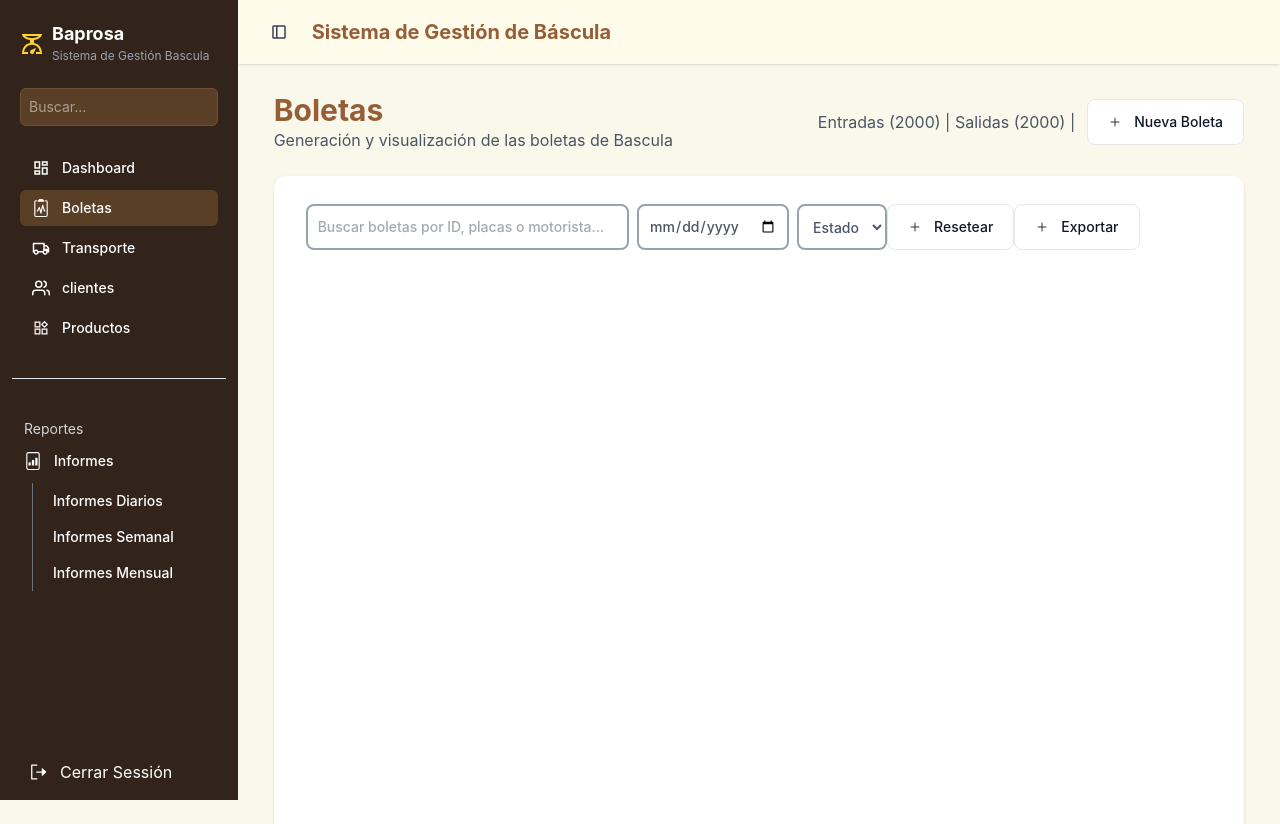
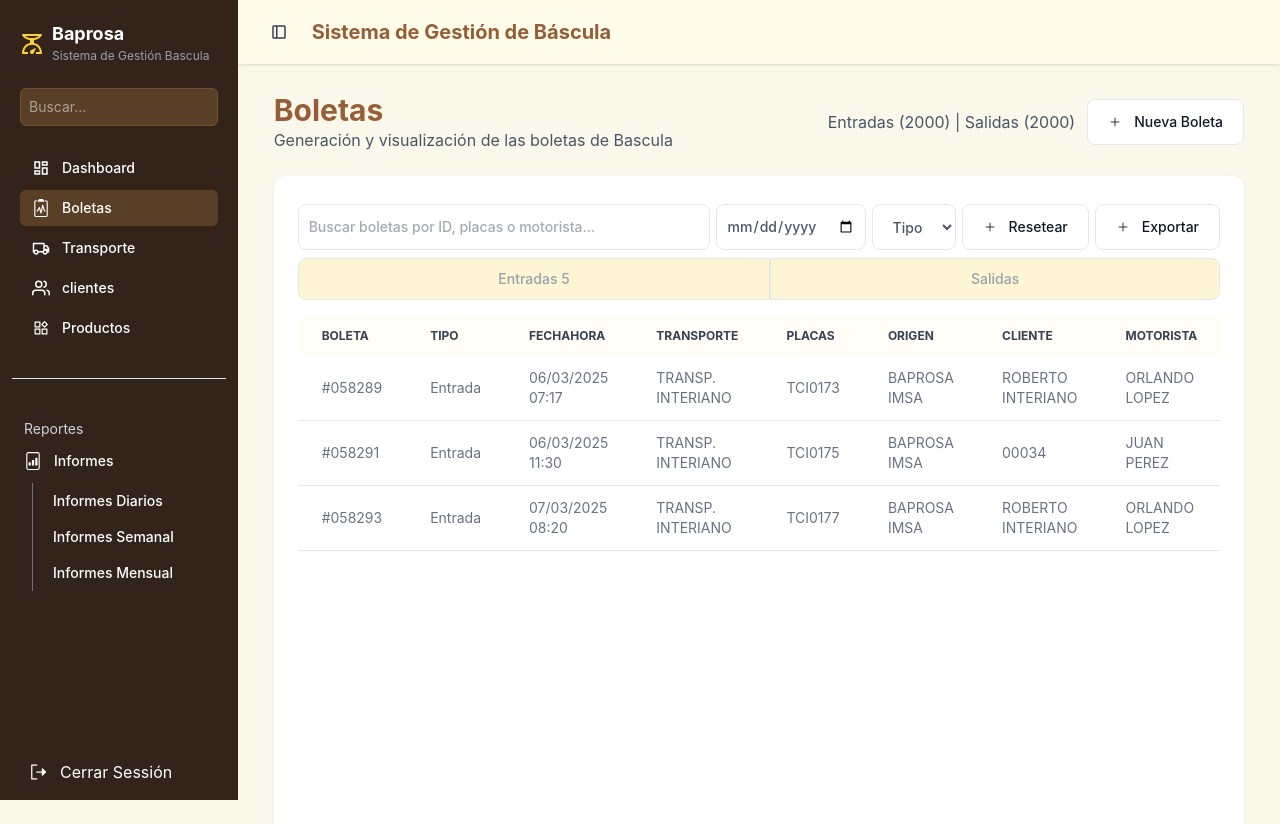
Before and after one commit to LuisSalgadoAlz/BasculaBP, a React (Vite) app in the folder BASCULA/: page /Boletas in a window 1280 px wide. Built offline with nearby package versions, Linux system fonts and the light colour scheme; sample sign-in values are in the browser's storage.

Commit message:
feat: creacion de componentes de la vista de boletas

```diff
--- a/BASCULA/src/components/buttons.jsx
+++ b/BASCULA/src/components/buttons.jsx
@@ -6,7 +6,7 @@ const ButtonAdd = ({ name, fun }) => {
       <button
         type="button"
         onClick={fun}
-        class="px-5 py-3  text-sm font-medium text-gray-900 focus:outline-none bg-white rounded-lg border border-gray-200 flex items-center gap-3">
+        className="px-5 py-3  text-sm font-medium text-gray-900 focus:outline-none bg-white rounded-lg border border-gray-200 flex items-center gap-3">
         <IoAddOutline />
         <span>{name}</span>
       </button>
--- a/BASCULA/src/components/cuerpo.jsx
+++ b/BASCULA/src/components/cuerpo.jsx
@@ -6,6 +6,7 @@ import SideBarIcons from "../components/sideBarIcons";
 const Cuerpo = ({ children }) => {
   const [sideBarShow, setSideBarShow] = useState(true);
   const [altura, setAltura] = useState(window.innerHeight.toString());
+  const [anchura, setAnchura] = useState(window.innerWidth.toString());
 
   const handleShow = () => {
     setSideBarShow(!sideBarShow);
@@ -14,6 +15,7 @@ const Cuerpo = ({ children }) => {
   useEffect(() => {
     const modificar = () => {
       setAltura(window.innerHeight);
+      setAnchura(window.innerWidth);
     };
 
     window.addEventListener("resize", modificar);
@@ -27,7 +29,9 @@ const Cuerpo = ({ children }) => {
     <>
       <main className="min-w-screen min-h-screen flex">
         {/* Manejo de los sideBar con la altura de la ventana */}
-        {altura > 750 ? (
+        {anchura < 950 ? (
+          <SideBarIcons />
+        ) : altura > 750 ? (
           sideBarShow ? (
             <SideBar />
           ) : (
--- /dev/null
+++ b/BASCULA/src/components/table.jsx
@@ -0,0 +1,84 @@
+import { useState } from "react";
+import { IoIosSend } from "react-icons/io";
+
+const TableComponent = () => {
+  const [datos, setDatos] = useState([
+    {
+      boleta: "#058289",
+      tipo: "Entrada",
+      fechaHora: "06/03/2025 07:17",
+      transporte: "TRANSP. INTERIANO",
+      placas: "TCI0173",
+      origen: "BAPROSA IMSA",
+      cliente: "ROBERTO INTERIANO",
+      motorista: "ORLANDO LOPEZ",
+      pesoNeto: 15620.0,
+    },
+    {
+      boleta: "#058291",
+      tipo: "Entrada",
+      fechaHora: "06/03/2025 11:30",
+      transporte: "TRANSP. INTERIANO",
+      placas: "TCI0175",
+      origen: "BAPROSA IMSA",
+      idCliente: "00034",
+      motorista: "JUAN PEREZ",
+      pesoNeto: 14600.0,
+    },
+    {
+      boleta: "#058293",
+      tipo: "Entrada",
+      fechaHora: "07/03/2025 08:20",
+      transporte: "TRANSP. INTERIANO",
+      placas: "TCI0177",
+      origen: "BAPROSA IMSA",
+      cliente: "ROBERTO INTERIANO",
+      motorista: "ORLANDO LOPEZ",
+      pesoNeto: 15600.0,
+    },
+  ]);
+
+  return (
+    <>
+      <div className="relative overflow-x-auto">
+        <table className="w-full text-sm text-left rtl:text-right text-gray-500 dark:text-gray-400">
+          <thead className="text-xs text-gray-700 uppercase bg-[#FFFDF5]">
+            <tr>
+              {Object.keys(datos[0]).map((el, keys) => (
+                <th key={keys} scope="col" className="px-6 py-3">
+                  {el}
+                </th>
+              ))}
+              <th scope="col" className="px-6 py-3">
+                Salida
+              </th>
+            </tr>
+          </thead>
+          <tbody>
+            {datos.map((fila, index) => (
+              <tr
+                key={index}
+                className="bg-white border-b  border-gray-200 hover:bg-[#FDF5D4]"
+              >
+                {Object.values(fila).map((el, key) => (
+                  <td key={key} className="px-6 py-3">
+                    {el}
+                  </td>
+                ))}
+                <td className="px-6 py-3 text-center">
+                  <a href="#" className="font-medium text-gray-600 hover:underline text-center">
+                    <span>
+                      <IoIosSend className="text-xl" />
+                    </span>
+                  </a>
+                </td>
+              </tr>
+            ))}
+          </tbody>
+        </table>
+      </div>
+    </>
+  );
+};
+
+export default TableComponent;
--- a/BASCULA/src/views/boletos.jsx
+++ b/BASCULA/src/views/boletos.jsx
@@ -1,4 +1,5 @@
 import ButtonAdd from "../components/buttons";
+import TableComponent from "../components/table";
 
 const Boletas = () => {
   const handleClik = () => {
@@ -12,21 +13,26 @@ const Boletas = () => {
           <h1 className="text-gray-600"> Generación y visualización de las boletas de Bascula</h1>
         </div>
         <div className="parte-der flex items-center justify-center gap-3">
-          <h1 className="text-gray-600"><span>Entradas (2000)</span> |  <span>Salidas (2000) |</span></h1>
+          <h1 className="text-gray-600"><span>Entradas (2000)</span> |  <span>Salidas (2000)</span></h1>
           <ButtonAdd name="Nueva Boleta" fun={handleClik} />
         </div>
       </div>
       <div className="mt-6 bg-white px-6 py-7 shadow rounded-xl h-[700px]">
+        <div className="filtros grid grid-rows-1 grid-cols-12 grid-flow-col gap-1.5">
+          <input className="p-2.5 text-sm font-medium text-gray-600  rounded-lg border border-gray-200 col-span-full" type="text" placeholder="Buscar boletas por ID, placas o motorista..." />
+          <input className="p-2.5 text-sm font-medium text-gray-600  rounded-lg border border-gray-200" type="date" />
+          <select className="py-2.5 px-4 text-sm font-medium text-gray-600  rounded-lg border border-gray-200">
+            <option value="0">Tipo</option>
+          </select>
+          <ButtonAdd name="Resetear" fun={handleClik} />
+          <ButtonAdd name="Exportar" fun={handleClik} />
+        </div>
         <div className="filtros grid grid-rows-1 grid-flow-col">
-          <input className="p-2.5 ms-2 text-sm font-medium text-gray-600  rounded-lg border-2 border-gray-400" type="text" placeholder="Buscar boletas por ID, placas o motorista..." />
-          <div className="flex">
-            <input className="p-2.5 ms-2 text-sm font-medium text-gray-600  rounded-lg border-2 border-gray-400" type="date" />
-            <select className="p-2.5 ms-2 text-sm font-medium text-gray-600  rounded-lg border-2 border-gray-400">
-              <option value="0">Estado</option>
-            </select>
-            <ButtonAdd name="Resetear" fun={handleClik} />
-            <ButtonAdd name="Exportar" fun={handleClik} />
-          </div>
+          <button className="p-2.5 text-sm font-medium text-gray-400 rounded-s-lg border border-gray-200 mt-2 bg-[#FDF5D4]">Entradas <span>5</span></button>
+          <button className="p-2.5 text-sm font-medium text-gray-400 rounded-e-lg border border-gray-200 mt-2 bg-[#FDF5D4]">Salidas</button>
+        </div>
+        <div className="mt-4">
+          <TableComponent />
         </div>
       </div>
     </>
```
